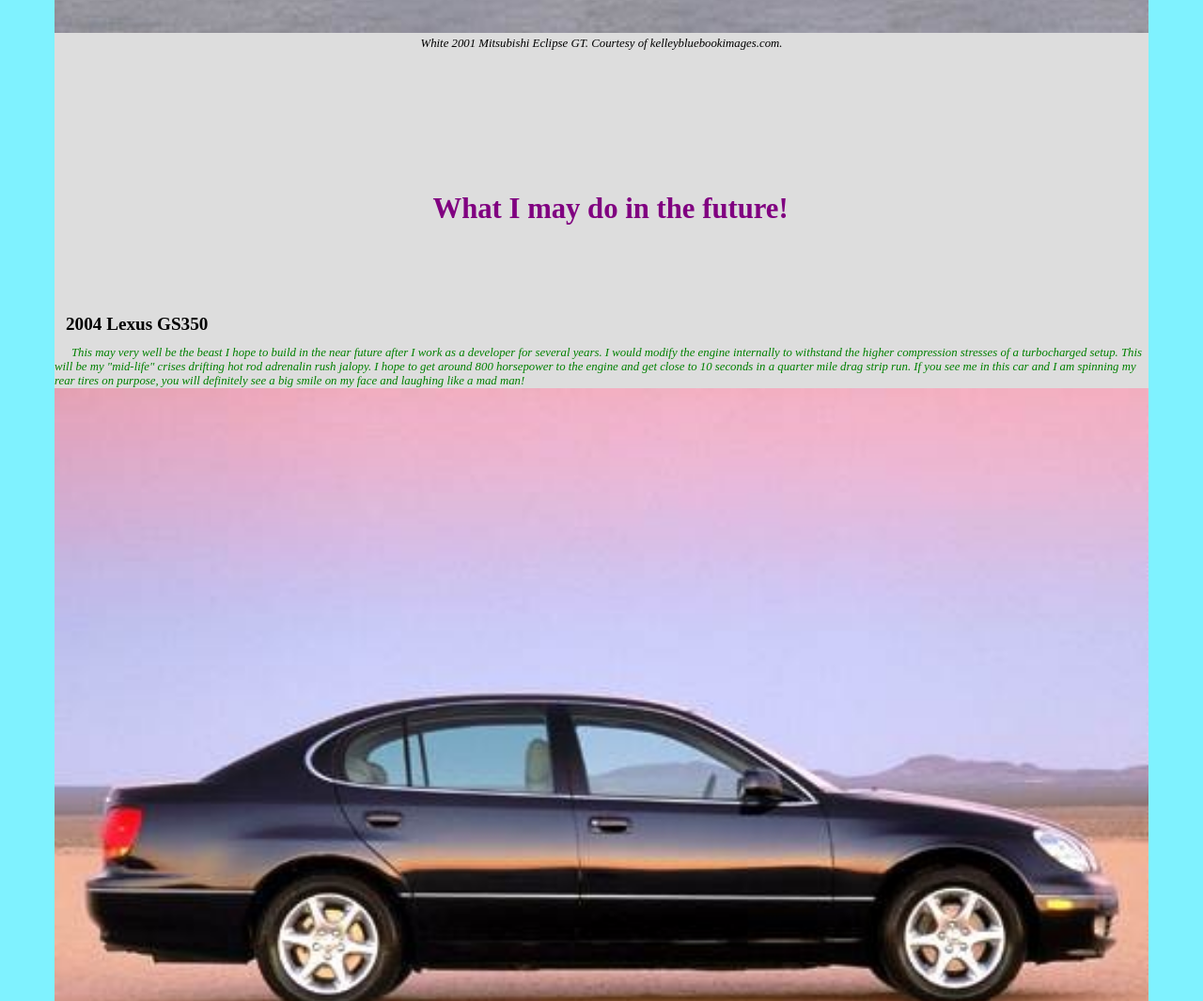
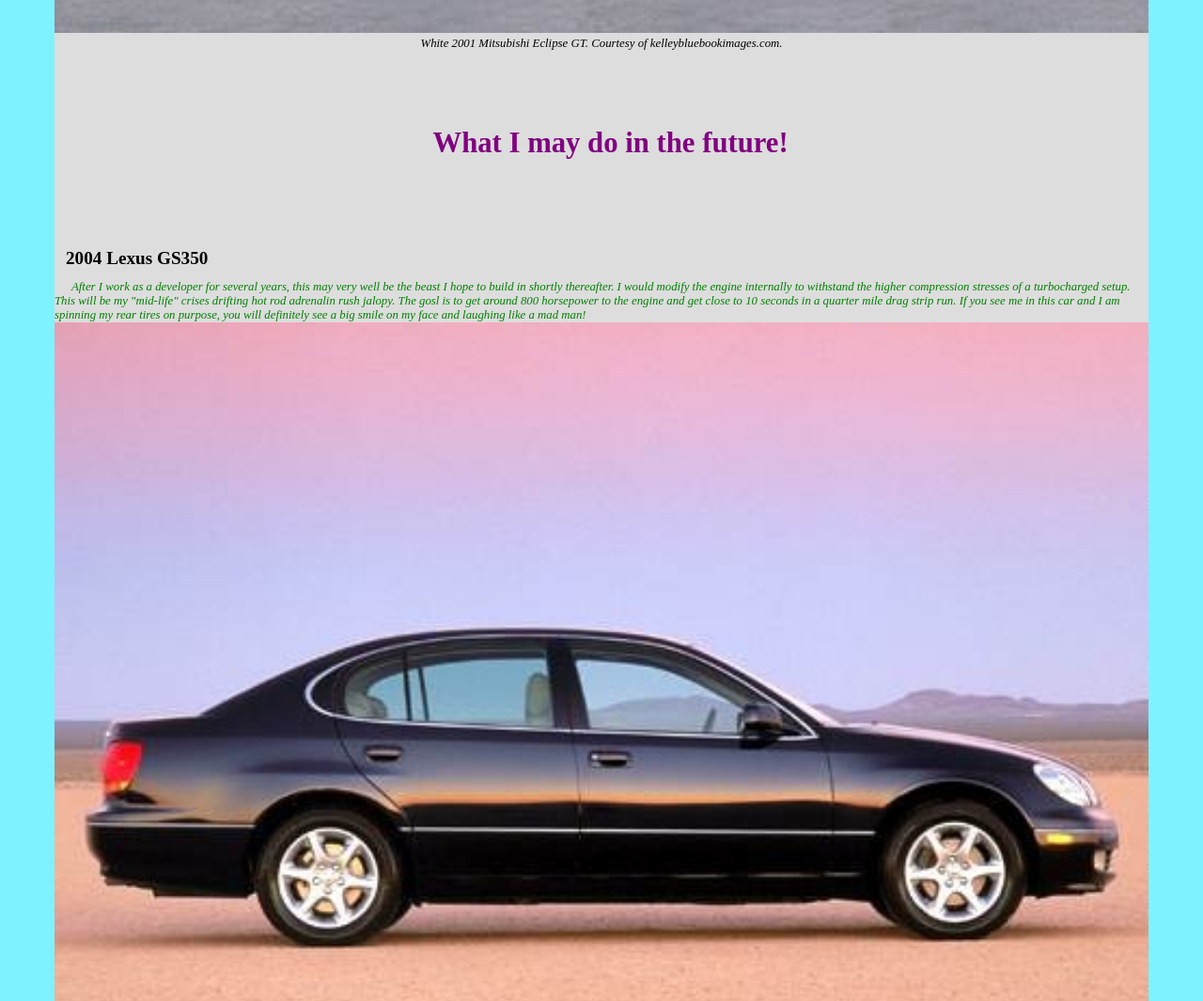
Before and after one commit to STL-LC101-January-22/assignment-4-html-me-something-lorin557799, a website: page index.html in a window 1280 px wide. Shown: the part 9517-10582 px from the top of the page at 94% size. Drawn offline with Linux system fonts and the light colour scheme.

Commit message:
Fixed code and last paragraph to be alighned

```diff
--- a/index.html
+++ b/index.html
@@ -1,8 +1,8 @@
 <!DOCTYPE html>
+
 <html>
    <head>
 		<title>Lorin Smith - Vehicals I've owned</title>
-
       <link rel="stylesheet" href="style.css">
    </head>
    <body>
@@ -129,12 +129,14 @@
 				</section>
 				<aside>
 					<header>
-						<h2 id="myHeading"><br></br>What I may do in the future!</h2>
+						<h2 id="myHeading">What I may do in the future!</h2>
 					</header>
 					<section>
                   <a name="lexus"></a>
 						<h2>2004 Lexus GS350</h2>
-						<testP class="funParagraph">This may very well be the beast I hope to build in the near future after I work as a developer for several years. I would modify the engine internally to withstand the higher compression stresses of a turbocharged setup. This will be my "mid-life" crises drifting hot rod adrenalin rush jalopy. I hope to get around 800 horsepower to the engine and get close to 10 seconds in a quarter mile drag strip run. If you see me in this car and I am spinning my rear tires on purpose, you will definitely see a big smile on my face and laughing like a mad man!</testP>
+            <div>
+              <testP class="funParagraph">After I work as a developer for several years, this may very well be the beast I hope to build in shortly thereafter. I would modify the engine internally to withstand the higher compression stresses of a turbocharged setup. This will be my "mid-life" crises drifting hot rod adrenalin rush jalopy. The gosl is to get around 800 horsepower to the engine and get close to 10 seconds in a quarter mile drag strip run. If you see me in this car and I am spinning my rear tires on purpose, you will definitely see a big smile on my face and laughing like a mad man!</testP>
+            </div>
 						<figure>
 							<img src="images/lexus.jpg" alt="Extra fun">
 							<figcaption>2004 Lexus GS350. Courtesy of kelleybluebookimages.com.<a href="https://file.kelleybluebookimages.com/kbb/base/house/2004/2004-Lexus-GS-Side_LEGS3043_505x375.jpg"></a></figcaption>
```
